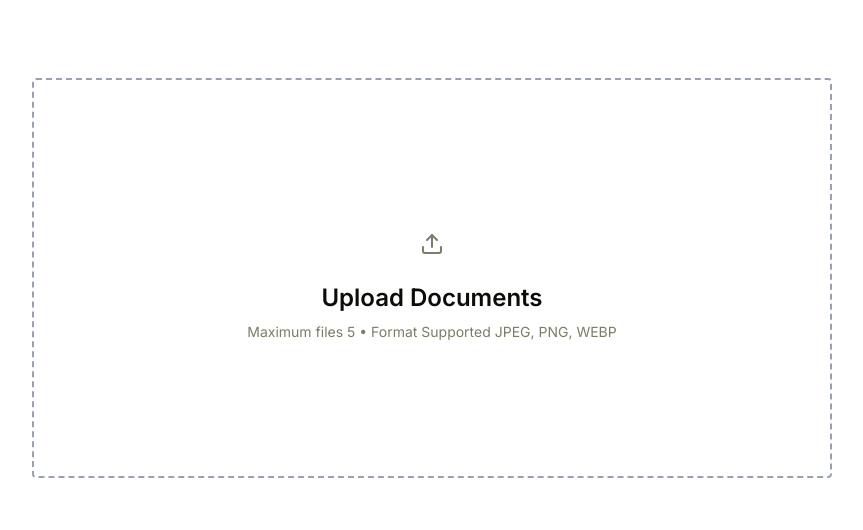
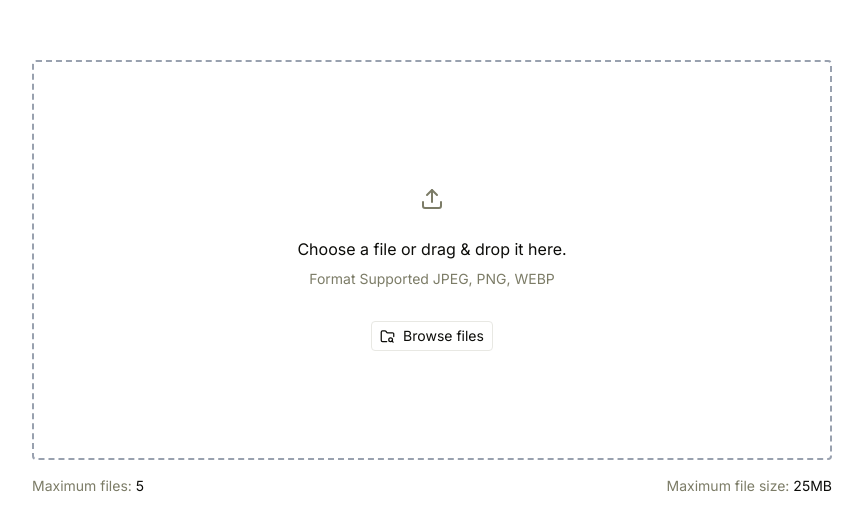
Before and after one commit to Onion3R/toolnest, a Next.js app: page /compress in a window 1280 px wide. Shown: the part 130-660 px from the top of the page, without its empty margins (208-1071 px from the left). Built offline with nearby package versions, Linux system fonts and the light colour scheme.

Commit message:
added ui adjustment

```diff
--- a/app/compress/page.tsx
+++ b/app/compress/page.tsx
@@ -1,5 +1,5 @@
 "use client"
-import { Upload, Image, X, Check, LoaderCircle, Download } from "lucide-react"
+import { Upload, Image, X, Check, LoaderCircle, Download, FolderSearch } from "lucide-react"
 import React from "react"
 import imageCompression from "browser-image-compression"
 import { Button } from "@/components/ui/button"
@@ -42,12 +42,25 @@ export default function CompressPage() {
 	}
 
 	function handleDrop(event: React.DragEvent<HTMLDivElement>) {
+		const allowedTypes = ["image/jpeg", "image/png", "image/webp"];
+
 		event.preventDefault()
 		setIsDragging(false)
 
+
 		if (event.dataTransfer.files && event.dataTransfer.files.length > 0) {
 			const droppedFiles = Array.from(event.dataTransfer.files)
-			setFiles(droppedFiles)
+
+			const validFiles = droppedFiles.filter((file) => allowedTypes.includes(file.type))
+
+			const invalidFiles = droppedFiles.filter((file) => !allowedTypes.includes(file.type))
+
+			if (invalidFiles.length > 0) {
+				alert("Some files were not valid image types and were ignored.")
+				return
+			}
+
+			setFiles(validFiles)
 		}
 	}
 
@@ -201,22 +214,34 @@ export default function CompressPage() {
 						className={`mt-4 flex h-72 w-full cursor-pointer flex-col items-center justify-center rounded border-2 border-dashed px-4 text-center md:h-100 ${isDragging ? "border-blue-500 bg-blue-50" : "border-gray-400"
 							}`}
 					>
+
+
+						<div className="p-2 bg-white rounded-full w-15 h-15 flex items-center justify-center mb-2">
+							<Upload className="text-muted-foreground" />
+						</div>
+						{/* <h1 className="text-xl font-semibold md:text-2xl">Upload Documents</h1> */}
+						<p className="text-md">
+							Choose a file or drag & drop it here.
+						</p>
+						<p className="mt-2 text-sm text-muted-foreground">
+							Format Supported JPEG, PNG, WEBP
+						</p>
 						<input
 							type="file"
 							id="file-input"
 							className="hidden"
 							multiple
+							accept="image/jpeg,image/png,image/webp"
 							onChange={handleFileSelect}
 						/>
-						<label htmlFor="file-input" className="flex h-full w-full flex-col items-center justify-center">
-							<div className="p-2 bg-white rounded-full w-15 h-15 flex items-center justify-center mb-2">
-								<Upload className="text-muted-foreground" />
+						<label htmlFor="file-input" className="flex-center gap-2 border  px-2 py-1 rounded mt-8 cursor-pointer hover:bg-accent hover:text-accent-foreground transition-colors">
+							<FolderSearch size={15} />
+							<p className="text-sm">Browse files</p>
+						</label>
 					</div>
-							<h1 className="text-xl font-semibold md:text-2xl">Upload Documents</h1>
-							<p className="mt-2 text-sm text-muted-foreground">
-								Maximum files 5 • Format Supported JPEG, PNG, WEBP
-							</p>
-						</label>
+					<div className="text-sm flex items-center justify-between mt-4">
+						<p ><span className="text-muted-foreground"> Maximum files: </span> 5</p>
+						<p ><span className="text-muted-foreground"> Maximum file size: </span> 25MB</p>
 					</div>
 				</div>
 
@@ -232,25 +257,28 @@ export default function CompressPage() {
 										variants={itemsVariant}
 										initial="hidden"
 										animate="visible"
-										onClick={() => alert('click')}
-										className="w-full space-y-3 rounded border px-3 py-3 sm:px-6"
+
+										className="w-full space-y-3 rounded border bg-accent px-3 py-3 sm:px-6"
 									>
 										<div className="flex justify-between items-center">
-											<div className="flex-center gap-4">
-												<div className="bg-accent flex-center  rounded-2xl w-10 h-10">
-													<Image strokeWidth={1} />
+											<div className=" flex-center gap-4">
+												<div className=" ">
+													<Image strokeWidth={1} size={24} />
 												</div>
 												<div className="min-w-0">
 													{file.name}
 													<div className="flex gap-2">
-														<p className="text-muted-foreground">JPG  • {Math.round(file.size / 1024)} KB</p>
+														<p className="text-muted-foreground text-xs">File type: {file.type}   </p>
 														{compressedFiles.some((compressedFile) => compressedFile.id === file.name) && (
 															<p className="text-muted-foreground"> {Math.round((compressedFiles.find((compressedFile) => compressedFile.id === file.name)?.fileSize ?? 0) / 1024)} KB</p>
 														)}
+
+													</div>
+													{compressedFiles.some((compressedFile) => compressedFile.id === file.name) && <span className="text-primary text-xs">Completed</span>}
 												</div>
 											</div>
-											</div>
-
+											<div className="flex items-center gap-2">
+										<span className="text-xs">	{Math.round(file.size / 1024)} KB</span>
 												{compressingFile === file.name ? (
 													<LoaderCircle className="animate-spin" size={14} />
 												) : compressedFiles.some((compressedFile) => compressedFile.id === file.name) ? (
@@ -276,6 +304,7 @@ export default function CompressPage() {
 													</Button>
 												)}
 											</div>
+										</div>
 										{compressingFile === file.name && (
 											<Progress value={progress} className="w-full" />
 										)}
@@ -284,7 +313,11 @@ export default function CompressPage() {
 							</ul>
 
 						</motion.div>
+
+						{compressedFiles.length > 0 && !isCompressing && (
 							<Button onClick={handleDownloadAll} className="mt-4">Download All</Button>
+
+						)}
 					</div>
 				)
 
```
Lines whose indentation alone changed are shown as unchanged.
